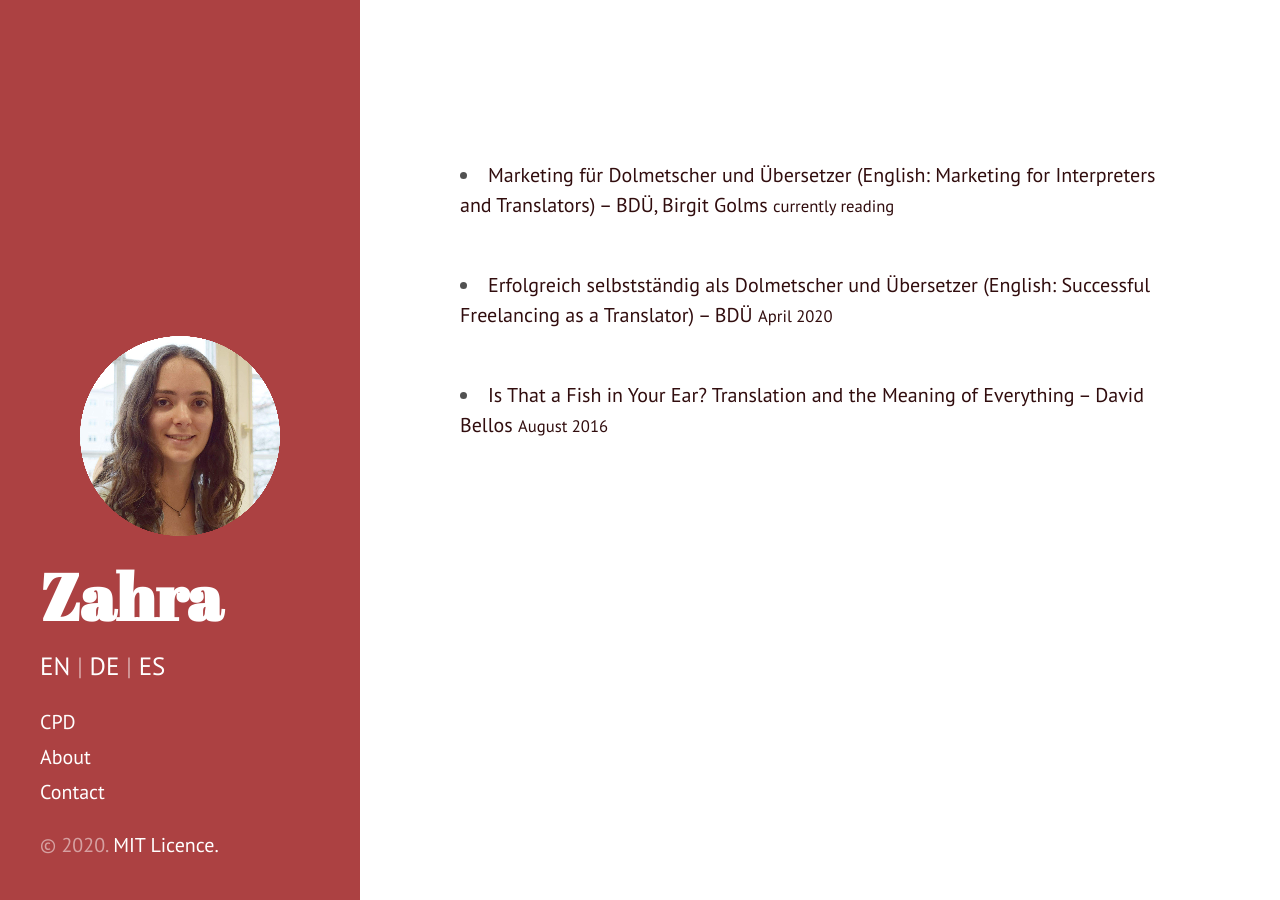
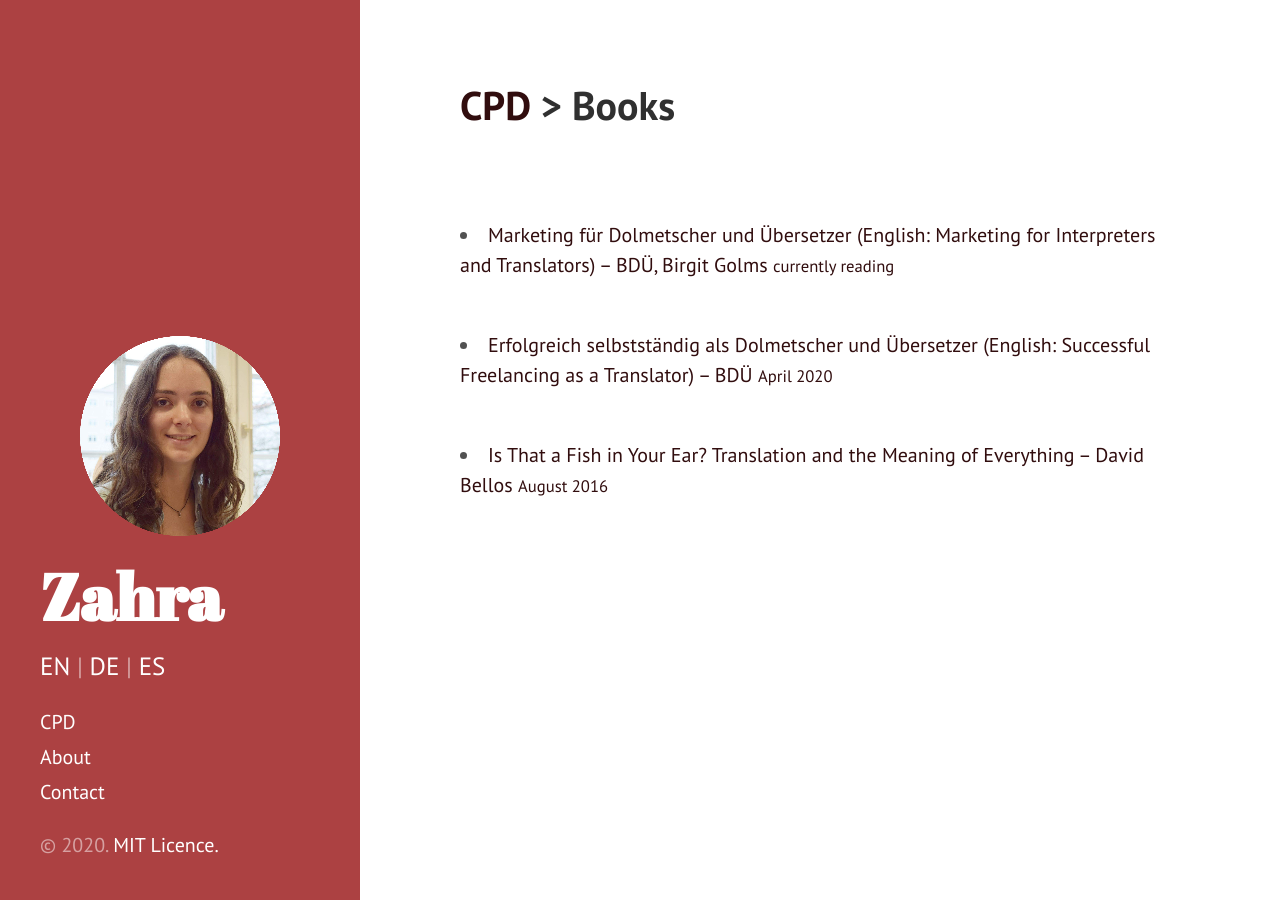
Before and after one commit to Zahra-Claire-Bahrani-Peacock/zahra-claire-bahrani-peacock.github.io, a Jekyll site: the page built from CPD-books.md, in a window 1280 px wide. Built offline with Jekyll 4.4.1, drawn with Linux system fonts in a browser that asks for light colours.

Commit message:
Update CPD-books.md

```diff
--- a/CPD-books.md
+++ b/CPD-books.md
@@ -3,6 +3,7 @@ layout: default
 title: Books
 permalink: books
 ---
+<h1 class="page-title"><a href="https://zahra-claire-bahrani-peacock.github.io/cpd">CPD</a> > Books</h1>
 <br>
 <br>
 <li><a href="https://www.bdue-fachverlag.de/detail_book/80" target="_blank" title="Link in German.">Marketing für Dolmetscher und Übersetzer (English: Marketing for Interpreters and Translators) – BDÜ, Birgit Golms <small>currently reading</small></a></li>
```
